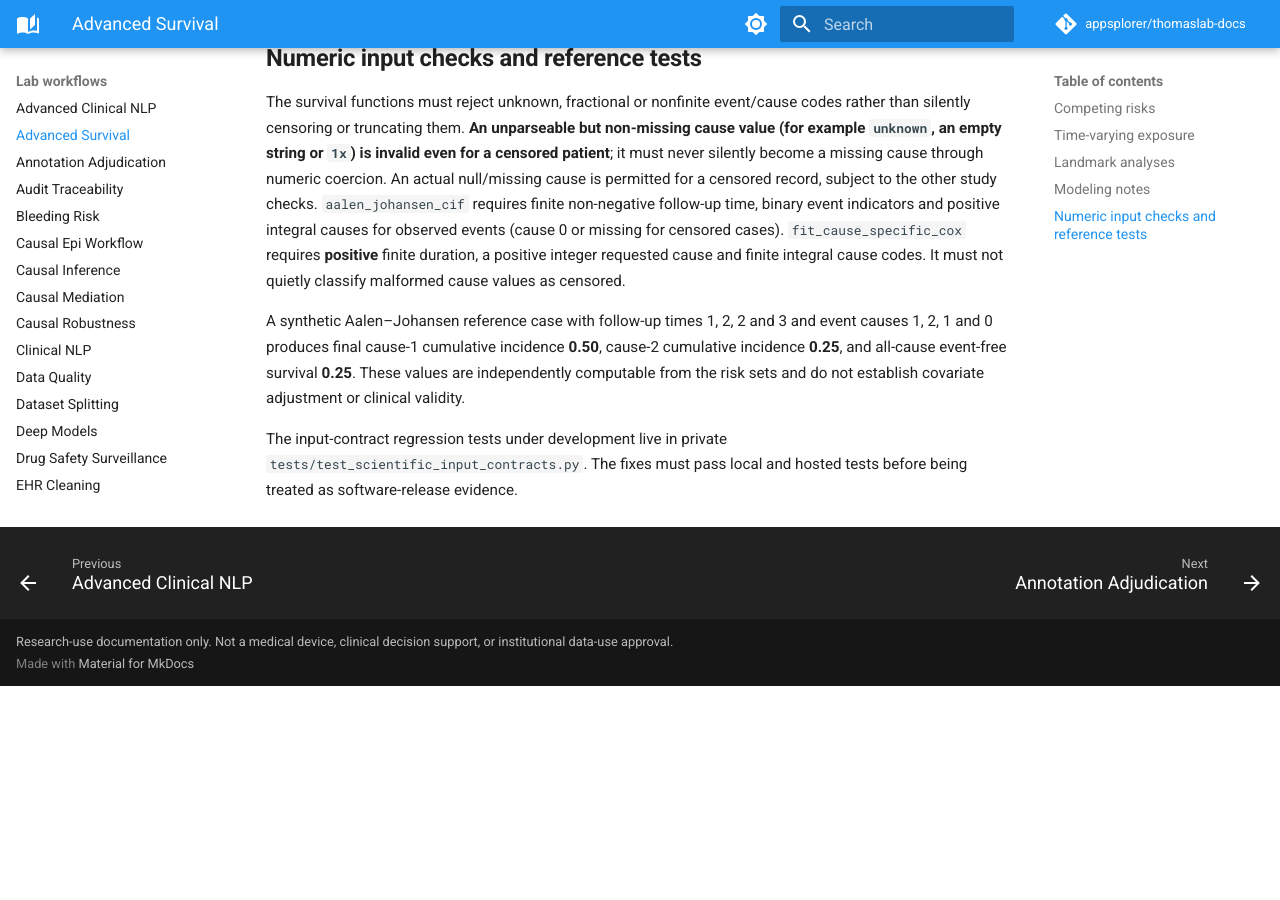
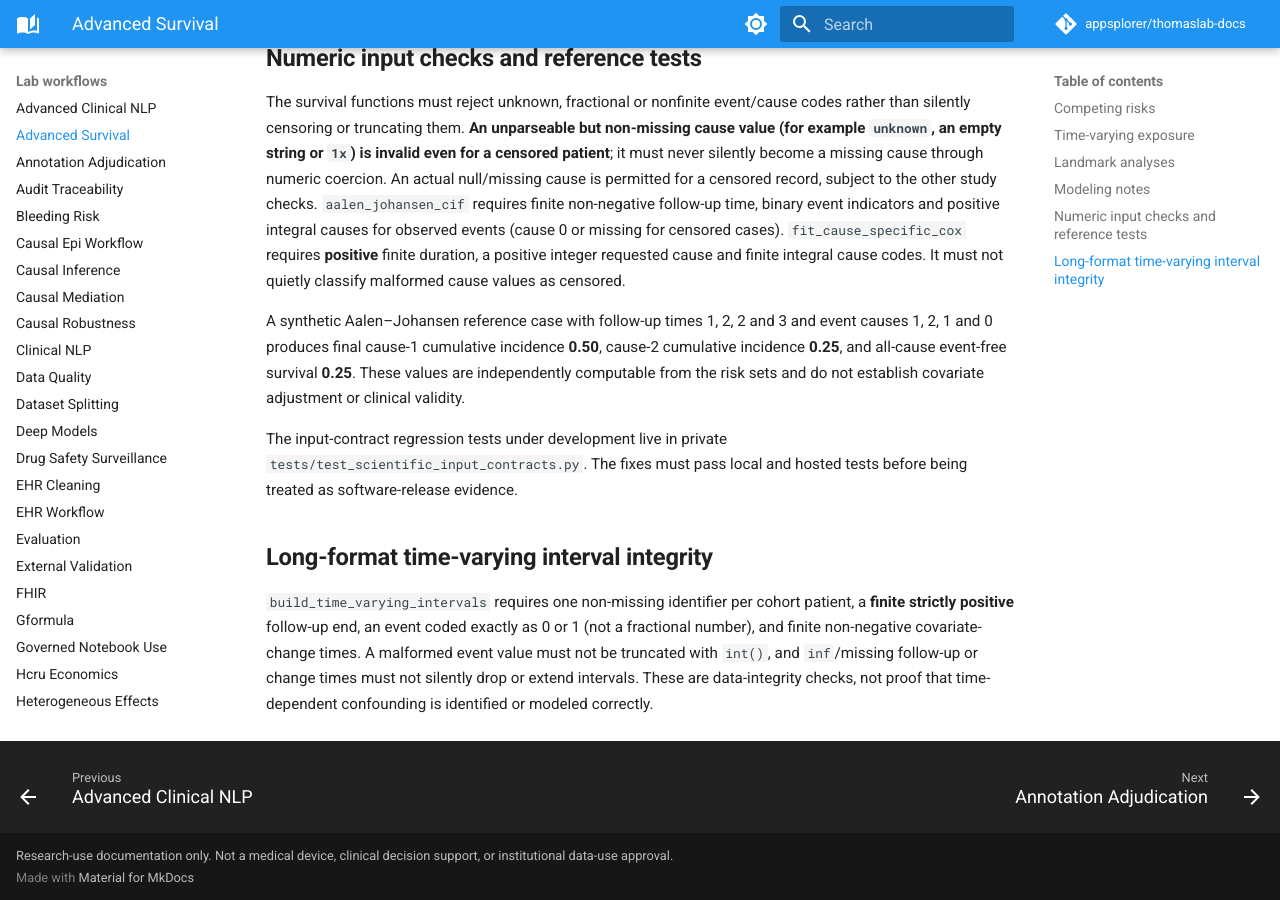
Before and after one commit to appsplorer/thomaslab-docs, an MkDocs documentation site: the page built from docs/guides/advanced-survival.md, in a window 1280 px wide and 900 px high, scrolled down 993 px. Built offline with MkDocs 1.6.1 and Material for MkDocs 9.7.7, drawn with Linux system fonts in a browser that asks for light colours; comment, search, counter and statistics services are not loaded; before the commit the page ends 1679 px from its top, so only the background shows below that.

Commit message:
docs: specify finite longitudinal intervals and exact event coding

```diff
--- a/docs/guides/advanced-survival.md
+++ b/docs/guides/advanced-survival.md
@@ -29,3 +29,8 @@ The survival functions must reject unknown, fractional or nonfinite event/cause
 A synthetic Aalen–Johansen reference case with follow-up times 1, 2, 2 and 3 and event causes 1, 2, 1 and 0 produces final cause-1 cumulative incidence **0.50**, cause-2 cumulative incidence **0.25**, and all-cause event-free survival **0.25**. These values are independently computable from the risk sets and do not establish covariate adjustment or clinical validity.
 
 The input-contract regression tests under development live in private `tests/test_scientific_input_contracts.py`. The fixes must pass local and hosted tests before being treated as software-release evidence.
+
+
+## Long-format time-varying interval integrity
+
+`build_time_varying_intervals` requires one non-missing identifier per cohort patient, a **finite strictly positive** follow-up end, an event coded exactly as 0 or 1 (not a fractional number), and finite non-negative covariate-change times. A malformed event value must not be truncated with `int()`, and `inf`/missing follow-up or change times must not silently drop or extend intervals. These are data-integrity checks, not proof that time-dependent confounding is identified or modeled correctly.
```
